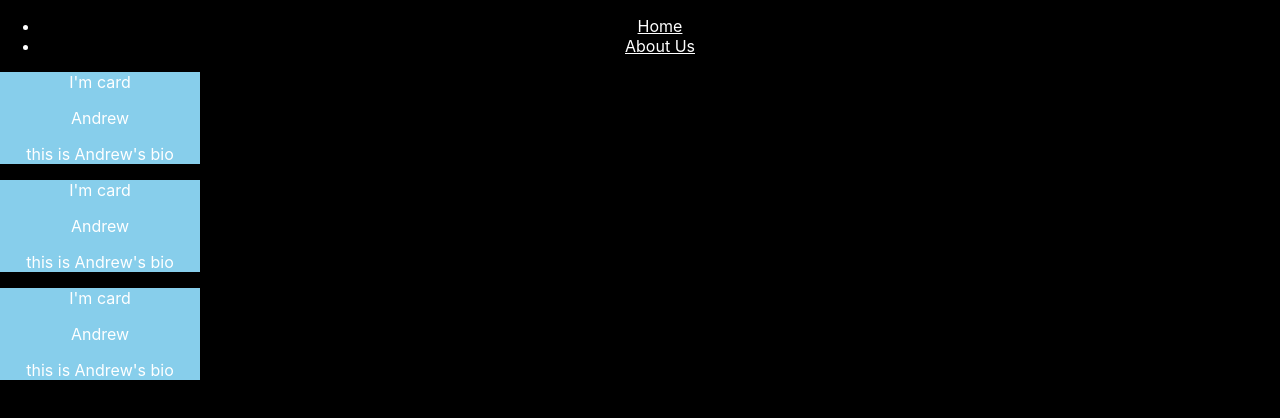
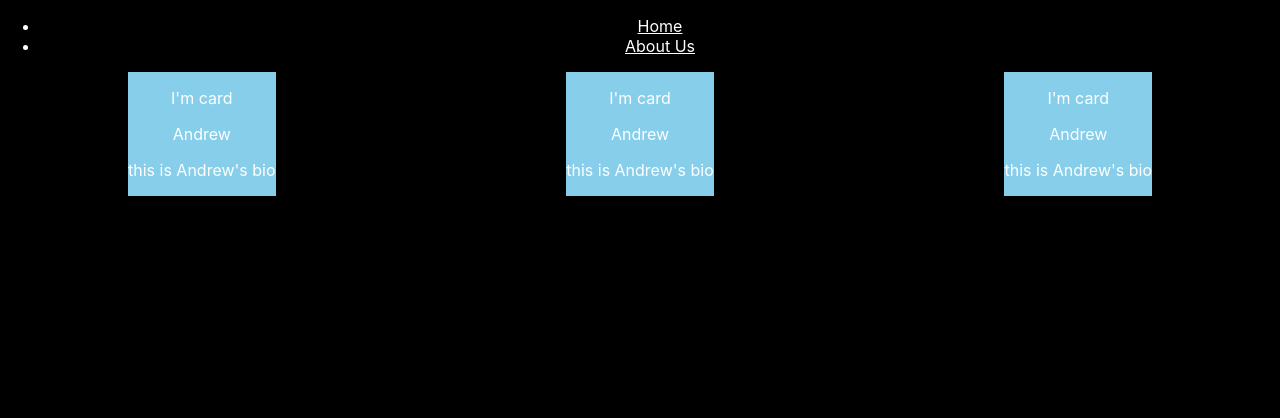
Before and after one commit to continentaldivide/group-git-lab, a React (Create React App) app: page /about in a window 1280 px wide. Shown: the top 418 px of the page. Built offline with nearby package versions, Linux system fonts and the light colour scheme.

Commit message:
added css styling to about component

```diff
--- /dev/null
+++ b/src/about.css
@@ -0,0 +1,7 @@
+.card-container{
+    display: flex;
+    flex-direction: row;
+    justify-content: space-between;
+    width: 80%;
+    margin: 0 auto;
+}
--- a/src/components/pages/About.jsx
+++ b/src/components/pages/About.jsx
@@ -1,4 +1,5 @@
 import Card from '../partials/Card'
+import '../../about.css'
 
 export default function About() {
     return (
```
